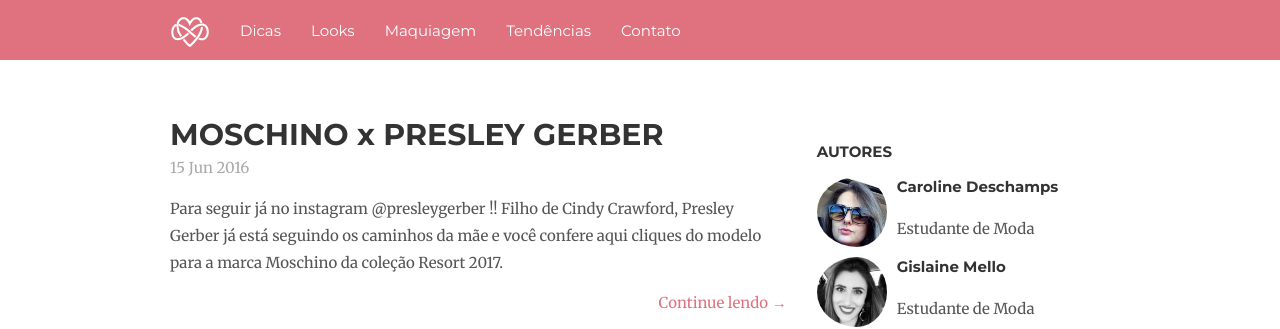
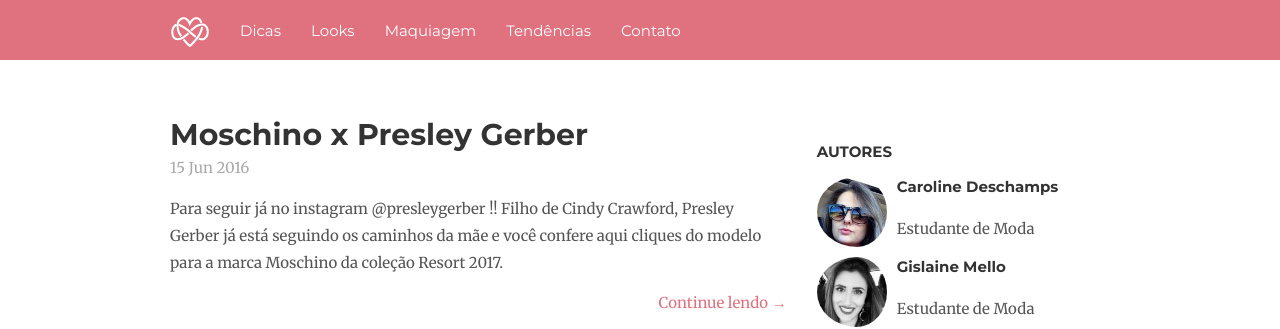
Before and after one commit to alessandrostein/blog-fashion-hug, a Jekyll site: the page built from index.html, in a window 1280 px wide. Shown: the top 329 px of the page. Built offline with Jekyll 4.4.1, drawn with Linux system fonts in a browser that asks for light colours; nearby versions of some CDN libraries; comment, search, counter and statistics services are not loaded.

```diff
--- a/_posts/2016-06-15-moschino-presley-gerber.markdown
+++ b/_posts/2016-06-15-moschino-presley-gerber.markdown
@@ -1,6 +1,6 @@
 ---
 layout: post
-title:  "MOSCHINO x PRESLEY GERBER"
+title:  "Moschino x Presley Gerber"
 date:   2016-06-15 17:41:20 -0300
 categories: tendências
 author: Marcia Laube
```
